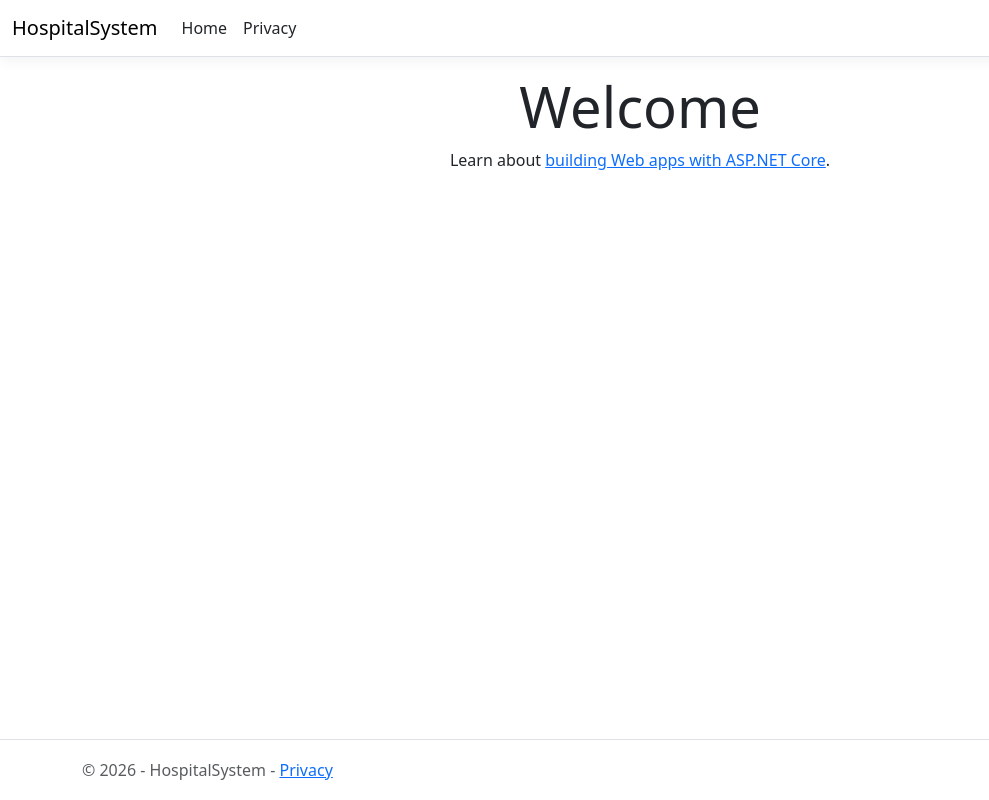
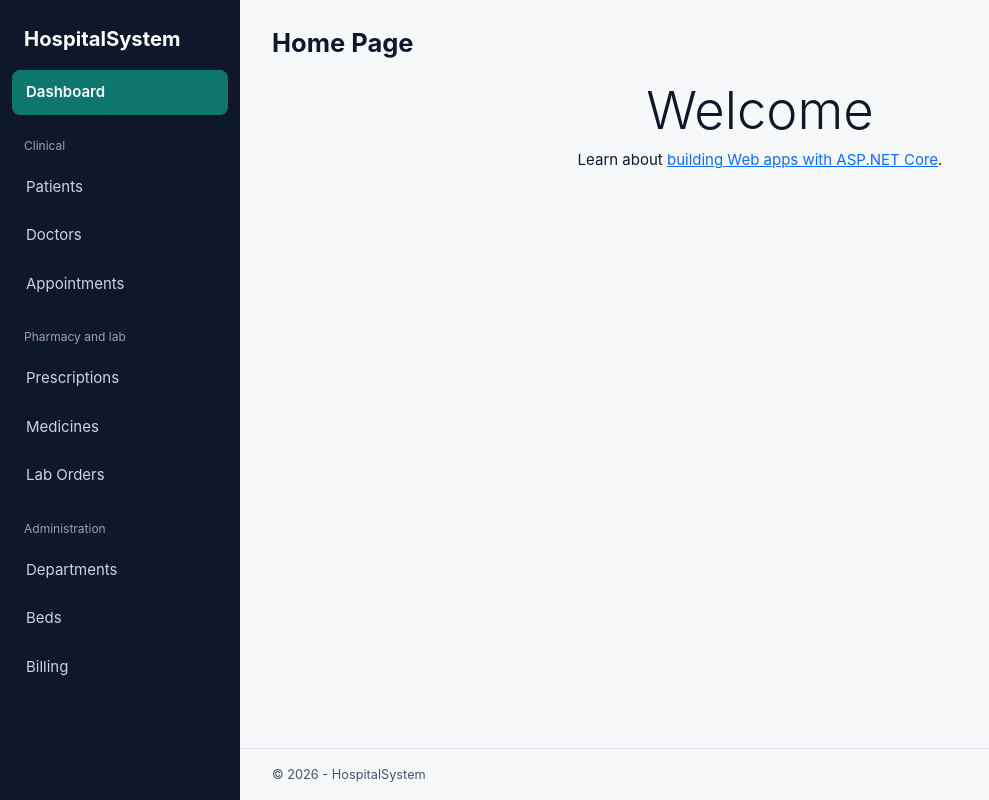
Before and after one commit to AhmedElbelkasy26/HospitalSystem, an ASP.NET Core app: template HospitalSystem/Views/Home/Index.cshtml in a window 1280 px wide. Shown: the whole page, without its empty margins (0-989 px from the left). Run offline with ASP.NET Core 8, Linux system fonts and the light colour scheme; the template is opened without the code that fills it, so the values that code supplies are empty; style sheets or scripts are compiled from the project's sources.

Commit message:
add layout

```diff
--- /dev/null
+++ b/HospitalSystem/Views/Shared/_NewLayout.cshtml
@@ -0,0 +1,311 @@
+@{
+    var controller = ViewContext.RouteData.Values["controller"]?.ToString();
+    string Active(string name) => string.Equals(controller, name, StringComparison.OrdinalIgnoreCase) ? "active" : "";
+}
+<!DOCTYPE html>
+<html lang="en">
+<head>
+    <meta charset="utf-8" />
+    <meta name="viewport" content="width=device-width, initial-scale=1.0" />
+    <title>@ViewData["Title"] - HospitalSystem</title>
+    <script type="importmap"></script>
+    <link rel="stylesheet" href="~/lib/bootstrap/dist/css/bootstrap.min.css" />
+    <link rel="stylesheet" href="~/css/site.css" asp-append-version="true" />
+    <link rel="stylesheet" href="~/HospitalSystem.styles.css" asp-append-version="true" />
+    @await RenderSectionAsync("Styles", required: false)
+</head>
+<body>
+    <div class="app-shell">
+
+
+        <!-- Sidebar: fixed on large screens, slides in on small ones -->
+        <aside class="sidebar offcanvas-lg offcanvas-start" tabindex="-1" id="sidebar" aria-label="Main navigation">
+            <div class="sidebar-head">
+                <a class="sidebar-brand" asp-controller="Home" asp-action="Index">HospitalSystem</a>
+                <button type="button" class="btn-close btn-close-white d-lg-none"
+                        data-bs-dismiss="offcanvas" data-bs-target="#sidebar" aria-label="Close menu"></button>
+            </div>
+
+            <nav class="sidebar-nav">
+                <a class="side-link @Active("Home")" asp-controller="Home" asp-action="Index">Dashboard</a>
+
+                <div class="side-group">Clinical</div>
+                <a class="side-link @Active("Patients")" asp-controller="Patients" asp-action="Index">Patients</a>
+                <a class="side-link @Active("Doctors")" asp-controller="Doctors" asp-action="Index">Doctors</a>
+                <a class="side-link @Active("Appointments")" asp-controller="Appointments" asp-action="Index">Appointments</a>
+
+                <div class="side-group">Pharmacy and lab</div>
+                <a class="side-link @Active("Prescriptions")" asp-controller="Prescriptions" asp-action="Index">Prescriptions</a>
+                <a class="side-link @Active("Medicines")" asp-controller="Medicines" asp-action="Index">Medicines</a>
+                <a class="side-link @Active("LabOrders")" asp-controller="LabOrders" asp-action="Index">Lab Orders</a>
+
+                <div class="side-group">Administration</div>
+                <a class="side-link @Active("Departments")" asp-controller="Departments" asp-action="Index">Departments</a>
+                <a class="side-link @Active("Beds")" asp-controller="Beds" asp-action="Available">Beds</a>
+                <a class="side-link @Active("Billing")" asp-controller="Billing" asp-action="Index">Billing</a>
+            </nav>
+        </aside>
+
+        <div class="content-area">
+            <!-- Top bar: only shows the menu button on small screens -->
+            <header class="topbar">
+                <button class="btn btn-outline-secondary d-lg-none" type="button"
+                        data-bs-toggle="offcanvas" data-bs-target="#sidebar"
+                        aria-controls="sidebar" aria-label="Open menu">
+                    Menu
+                </button>
+                <span class="topbar-title d-lg-none">HospitalSystem</span>
+            </header>
+
+            <main role="main" class="page">
+                @if (TempData["Success"] != null)
+                {
+                    <div class="alert alert-success alert-dismissible fade show" role="alert">
+                        @TempData["Success"]
+                        <button type="button" class="btn-close" data-bs-dismiss="alert" aria-label="Close"></button>
+                    </div>
+                }
+                @if (TempData["Error"] != null)
+                {
+                    <div class="alert alert-danger alert-dismissible fade show" role="alert">
+                        @TempData["Error"]
+                        <button type="button" class="btn-close" data-bs-dismiss="alert" aria-label="Close"></button>
+                    </div>
+                }
+
+                <div class="page-head">
+                    <h1 class="page-title">@ViewData["Title"]</h1>
+                    @if (ViewData["Subtitle"] != null)
+                    {
+                        <p class="page-subtitle">@ViewData["Subtitle"]</p>
+                    }
+                </div>
+
+                @RenderBody()
+            </main>
+
+            <footer class="page-footer">
+                &copy; 2026 - HospitalSystem
+            </footer>
+        </div>
+    </div>
+
+    <script src="~/lib/jquery/dist/jquery.min.js"></script>
+    <script src="~/lib/bootstrap/dist/js/bootstrap.bundle.min.js"></script>
+    <script src="~/js/site.js" asp-append-version="true"></script>
+    @await RenderSectionAsync("Scripts", required: false)
+</body>
+</html>
+
+
+<style>
+/* ===== Theme ===== */
+:root {
+    --hs-ink: #0F172A;
+    --hs-muted: #475569;
+    --hs-ground: #F6F8FA;
+    --hs-line: #E2E8F0;
+    --hs-teal: #0F766E;
+    --hs-teal-dark: #0B5D57;
+    --hs-sidebar-w: 240px;
+
+    --bs-primary: #0F766E;
+    --bs-primary-rgb: 15, 118, 110;
+    --bs-link-color: #0F766E;
+    --bs-link-hover-color: #0B5D57;
+}
+
+html { font-size: 15px; }
+
+body {
+    margin: 0;
+    background: var(--hs-ground);
+    color: var(--hs-ink);
+    font-family: Inter, system-ui, "Segoe UI", Arial, sans-serif;
+}
+
+/* ===== Shell ===== */
+.app-shell {
+    display: flex;
+    min-height: 100vh;
+}
+
+.content-area {
+    flex: 1;
+    min-width: 0;
+    display: flex;
+    flex-direction: column;
+}
+
+/* ===== Sidebar ===== */
+.sidebar {
+    --bs-offcanvas-width: 260px;
+    --bs-offcanvas-bg: var(--hs-ink);
+    --bs-offcanvas-color: #CBD5E1;
+    background: var(--hs-ink);
+    color: #CBD5E1;
+}
+
+@@media (min-width: 992px) {
+    .sidebar {
+        flex: none;
+        width: var(--hs-sidebar-w) !important;
+        height: 100vh !important;
+        position: sticky !important;
+        top: 0;
+        overflow-y: auto;
+        background-color: var(--hs-ink) !important;
+    }
+}
+
+.sidebar-head {
+    display: flex;
+    align-items: center;
+    justify-content: space-between;
+    padding: 24px 24px 16px;
+}
+
+.sidebar-brand {
+    color: #FFFFFF;
+    font-size: 1.35rem;
+    font-weight: 700;
+    text-decoration: none;
+}
+
+.sidebar-nav {
+    display: flex;
+    flex-direction: column;
+    gap: 4px;
+    padding: 0 12px 24px;
+}
+
+.side-group {
+    margin: 18px 12px 6px;
+    font-size: 0.8rem;
+    color: #94A3B8;
+}
+
+.side-link {
+    display: block;
+    padding: 11px 14px;
+    border-radius: 8px;
+    color: #CBD5E1;
+    text-decoration: none;
+}
+
+.side-link:hover {
+    background: rgba(255, 255, 255, 0.08);
+    color: #FFFFFF;
+}
+
+.side-link.active {
+    background: var(--hs-teal);
+    color: #FFFFFF;
+    font-weight: 600;
+}
+
+.side-link:focus-visible,
+.sidebar-brand:focus-visible {
+    outline: 2px solid #FFFFFF;
+    outline-offset: 2px;
+}
+
+/* ===== Top bar (small screens) ===== */
+.topbar {
+    display: flex;
+    align-items: center;
+    gap: 12px;
+    padding: 12px 16px;
+    background: #FFFFFF;
+    border-bottom: 1px solid var(--hs-line);
+}
+
+@@media (min-width: 992px) {
+    .topbar { display: none; }
+}
+
+.topbar-title {
+    font-weight: 700;
+}
+
+/* ===== Page ===== */
+.page {
+    flex: 1;
+    padding: 28px 32px;
+}
+
+@@media (max-width: 575.98px) {
+    .page { padding: 20px 16px; }
+}
+
+.page-head { margin-bottom: 20px; }
+
+.page-title {
+    margin: 0;
+    font-size: 1.7rem;
+    font-weight: 700;
+}
+
+.page-subtitle {
+    margin: 4px 0 0;
+    color: var(--hs-muted);
+    font-size: 0.9rem;
+}
+
+.page-footer {
+    padding: 16px 32px;
+    color: var(--hs-muted);
+    font-size: 0.85rem;
+    border-top: 1px solid var(--hs-line);
+}
+
+/* ===== Bootstrap overrides ===== */
+.btn-primary {
+    --bs-btn-bg: var(--hs-teal);
+    --bs-btn-border-color: var(--hs-teal);
+    --bs-btn-hover-bg: var(--hs-teal-dark);
+    --bs-btn-hover-border-color: var(--hs-teal-dark);
+    --bs-btn-active-bg: var(--hs-teal-dark);
+    --bs-btn-active-border-color: var(--hs-teal-dark);
+    --bs-btn-disabled-bg: var(--hs-teal);
+    --bs-btn-disabled-border-color: var(--hs-teal);
+}
+
+.btn-outline-primary {
+    --bs-btn-color: var(--hs-teal);
+    --bs-btn-border-color: var(--hs-teal);
+    --bs-btn-hover-bg: var(--hs-teal);
+    --bs-btn-hover-border-color: var(--hs-teal);
+    --bs-btn-active-bg: var(--hs-teal-dark);
+    --bs-btn-active-border-color: var(--hs-teal-dark);
+}
+
+.btn:focus-visible,
+.form-control:focus,
+.form-select:focus {
+    box-shadow: 0 0 0 0.2rem rgba(15, 118, 110, 0.3);
+    border-color: var(--hs-teal);
+}
+
+.card {
+    border: 1px solid var(--hs-line);
+    border-radius: 12px;
+}
+
+.table {
+    background: #FFFFFF;
+    border: 1px solid var(--hs-line);
+}
+
+.table thead th {
+    background: #F1F5F9;
+    color: var(--hs-muted);
+    font-weight: 600;
+    font-size: 0.85rem;
+    border-bottom: 1px solid var(--hs-line);
+}
+
+.table-responsive {
+    border-radius: 12px;
+}
+</style>
--- a/HospitalSystem/Views/_ViewStart.cshtml
+++ b/HospitalSystem/Views/_ViewStart.cshtml
@@ -1,3 +1,3 @@
 @{
-    Layout = "_Layout";
+    Layout = "_NewLayout";
 }
```
Also changed, not shown: HospitalSystem/Program.cs (+7 -0 lines).
